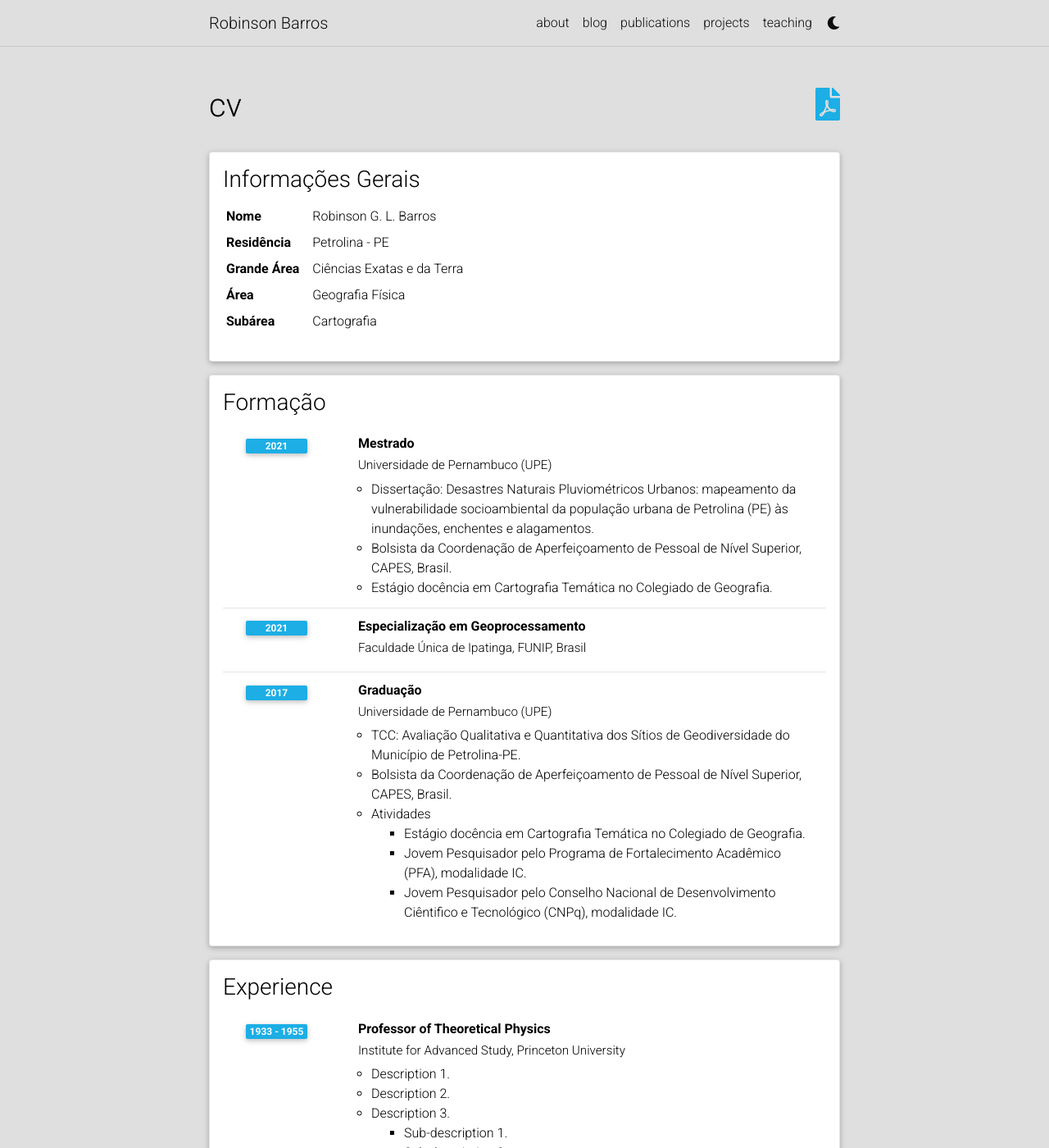
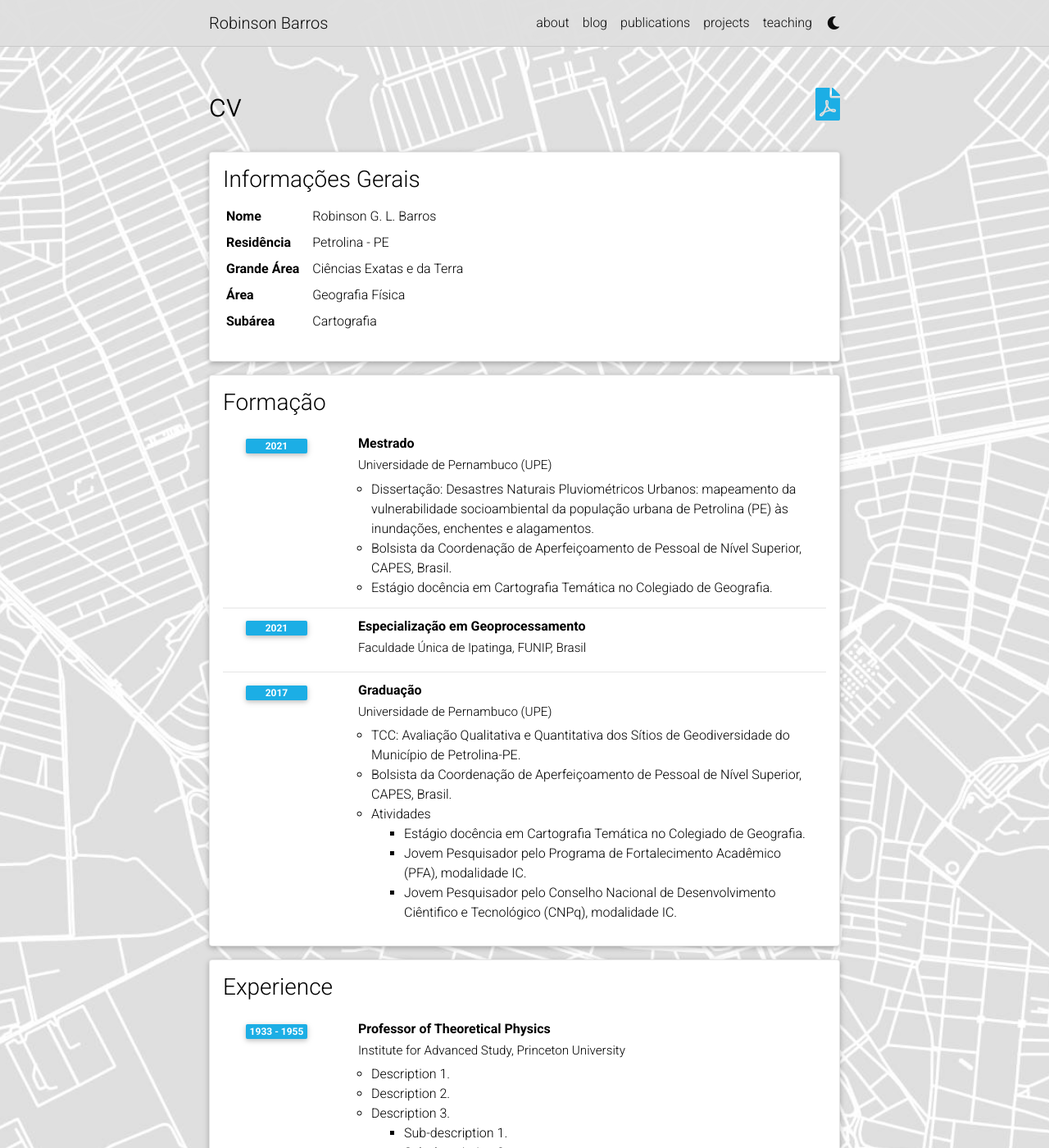
Before and after one commit to robinsonbarros/robinsonbarros.github.io, a Jekyll site: the page built from _pages/cv.md, in a window 1280 px wide and 1400 px high. Shown: the whole window at 82% size. Built offline with Jekyll 4.4.1, drawn with Linux system fonts in a browser that asks for light colours; full-size pictures stand in for the smaller copies a plugin makes; comment, search, counter and statistics services are not loaded; a style sheet for code colours, icons or effects is not loaded.

Commit message:
att_resolutions

```diff
--- a/_config.yml
+++ b/_config.yml
@@ -266,9 +266,9 @@ more_authors_animation_delay: 10  # more authors are revealed on click using ani
 imagemagick:
   enabled: true # enables responsive images for your site (recomended, see https://github.com/alshedivat/al-folio/issues/537)
   widths:
-    - 480
     - 800
     - 1400
+    - 3200
   input_directories:
     - assets/img/
   input_formats:
--- a/_sass/_base.scss
+++ b/_sass/_base.scss
@@ -329,7 +329,7 @@ footer.sticky-bottom {
 // Blog
 
 .header-bar {
-  background-image: url("assets/img/RIDE_05-1400.webp");
+  background-image: url("assets/img/RIDE_05.jpeg");
   border-bottom: 1px solid var(--global-divider-color);
   text-align: center;
   padding-top: 2rem;
--- a/_sass/_layout.scss
+++ b/_sass/_layout.scss
@@ -2,15 +2,13 @@
  * Content
  ******************************************************************************/
 
-body {
-  padding-bottom: 70px;
-  color: var(--global-text-color);
-  background-color: var(--global-bg-color);
-
-  h1, h2, h3, h4, h5, h6 {
-    scroll-margin-top: 66px;
-  }
-}
+ body
+ {
+ background-image: url('../img/Fundo-1400.webp');
+ background-repeat: no-repeat;
+ background-size: cover;
+ background-position: center center;
+ }
 
 body.fixed-top-nav {
   // Add some padding for the nav-bar.
```
Also changed, not shown: _pages/about.md (+1 -1 lines), assets/img/Fundo.jpeg (added).
